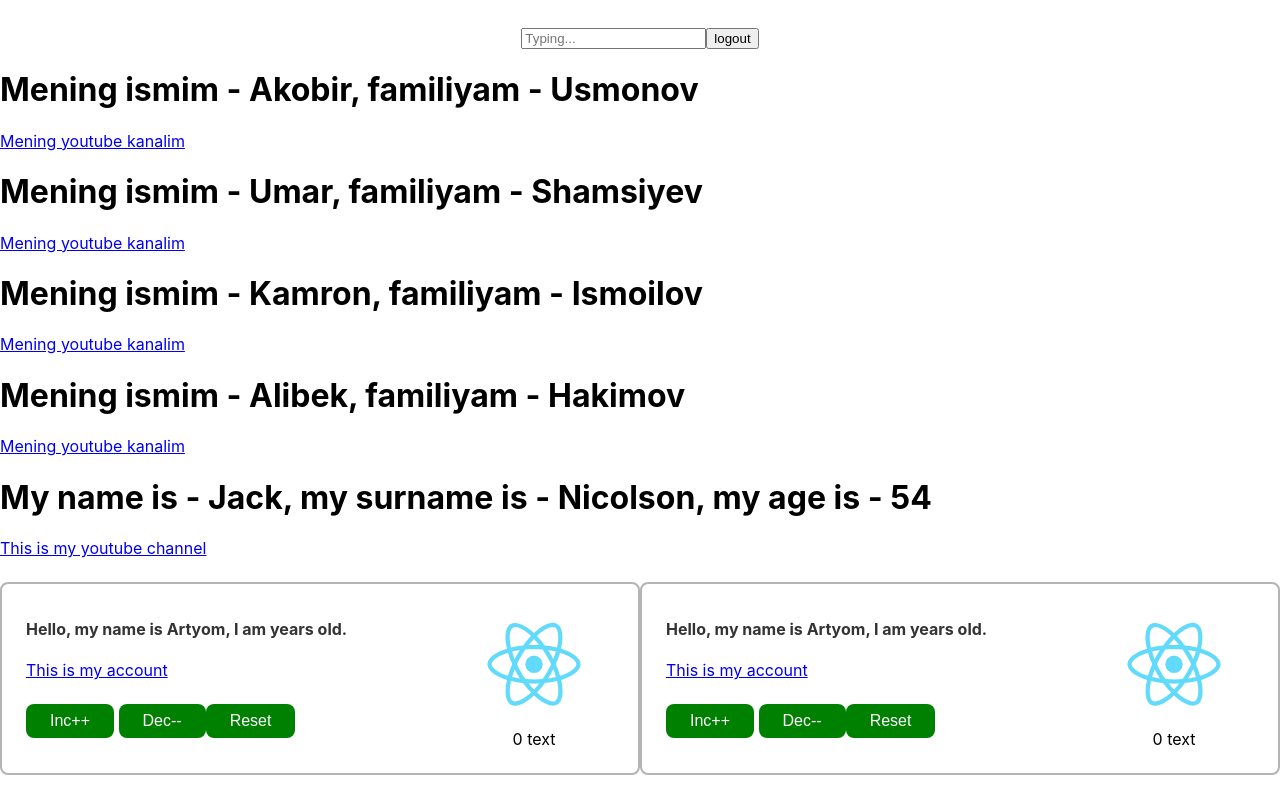
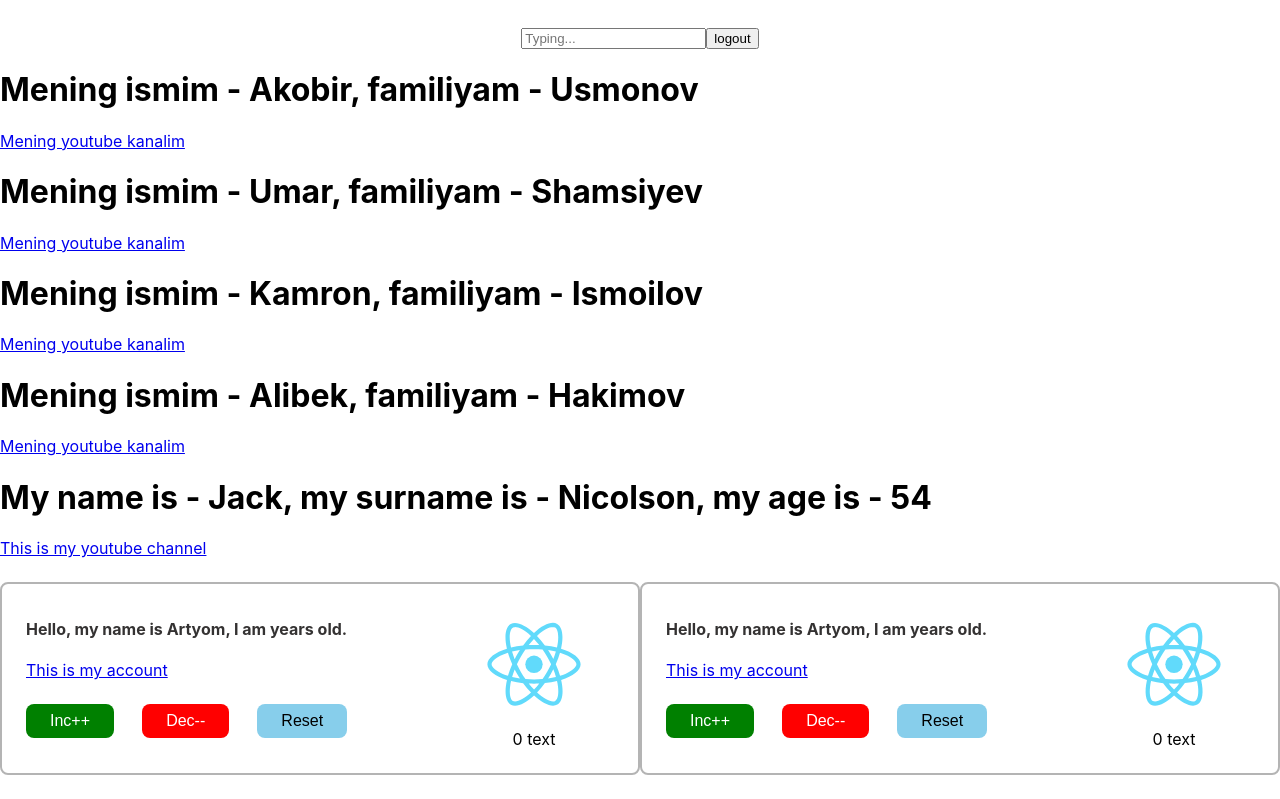
Before and after one commit to AkobirCoder/ReactJS-tutorial, a React (Create React App) app in the folder tutorial-app/: page / in a window 1280 px wide. Shown: the part 460-1259 px from the top of the page. Built offline with nearby package versions, Linux system fonts and the light colour scheme.

Commit message:
./tutorial-app/src/components/states/State.css was updated

```diff
--- a/tutorial-app/src/components/states/State.css
+++ b/tutorial-app/src/components/states/State.css
@@ -27,14 +27,41 @@
 }
 
 .state-card .card-button {
+    display: flex;
+    justify-content: space-between;
     margin-top: 1.5rem;
 }
 
 .card-button .btn {
-    color: #fff;
-    background: green;
     padding: 0.5rem 1.5rem;
     font-size: 1rem;
     border: none;
     border-radius: 0.5rem;
 }
+
+.btn-success {
+    color: #fff;
+    background: green;
+}
+
+.btn-danger {
+    color: #fff;
+    background: red;
+}
+
+.btn-reset {
+    color: black;
+    background: skyblue;
+}
+
+.btn-success:hover {
+    background: darkgreen;
+}
+
+.btn-danger:hover {
+    background: darkred;
+}
+
+.btn-reset:hover {
+    background: darkturquoise;
+}
```
